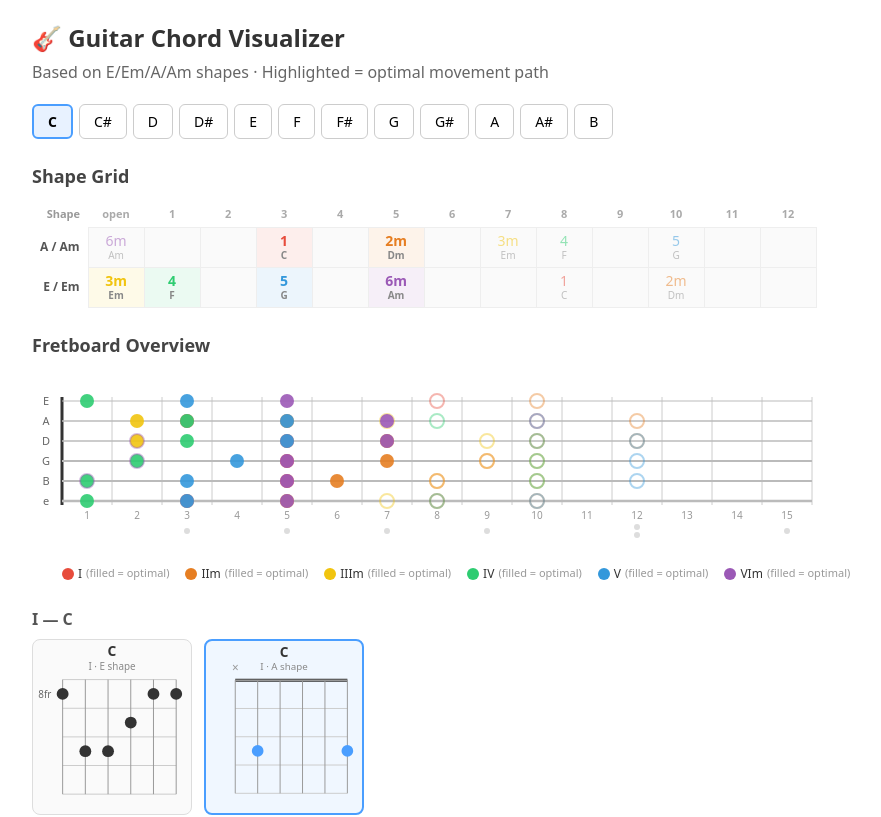
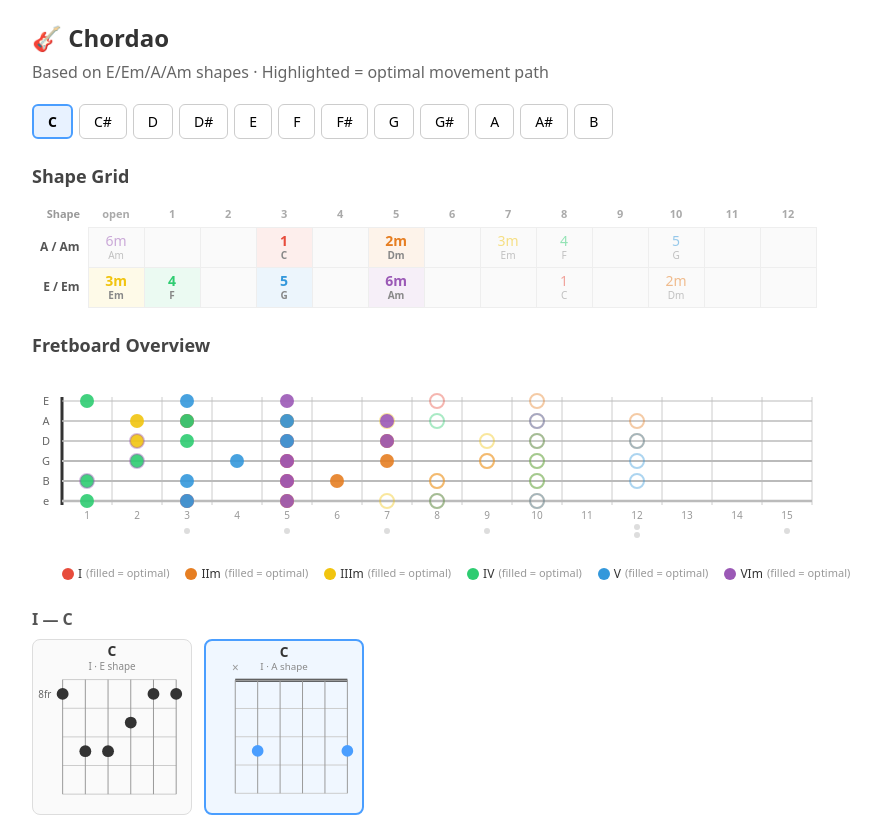
Before and after one commit to W-Mai/chordao, a React (Vite) app: page / in a window 1280 px wide. Shown: the top 817 px of the page, without its empty margins (178-1059 px from the left). Built offline with nearby package versions, Linux system fonts and the light colour scheme.

Commit message:
chore: rename project to chordao

```diff
--- a/index.html
+++ b/index.html
@@ -4,7 +4,7 @@
     <meta charset="UTF-8" />
     <link rel="icon" type="image/svg+xml" href="/logo.svg" />
     <meta name="viewport" content="width=device-width, initial-scale=1.0" />
-    <title>Guitar Chord Visualizer</title>
+    <title>Chordao</title>
   </head>
   <body>
     <div id="root"></div>
--- a/package.json
+++ b/package.json
@@ -1,5 +1,5 @@
 {
-  "name": "guitar_chord_tab_vis",
+  "name": "chordao",
   "private": true,
   "version": "0.0.0",
   "type": "module",
--- a/src/App.tsx
+++ b/src/App.tsx
@@ -18,7 +18,7 @@ function App() {
 
   return (
     <div style={{ maxWidth: 900, margin: '0 auto', padding: 20, fontFamily: 'system-ui, sans-serif' }}>
-      <h1 style={{ fontSize: 24, marginBottom: 4 }}>🎸 Guitar Chord Visualizer</h1>
+      <h1 style={{ fontSize: 24, marginBottom: 4 }}>🎸 Chordao</h1>
       <p style={{ color: '#666', marginBottom: 20 }}>
         Based on E/Em/A/Am shapes · Highlighted = optimal movement path
       </p>
```
